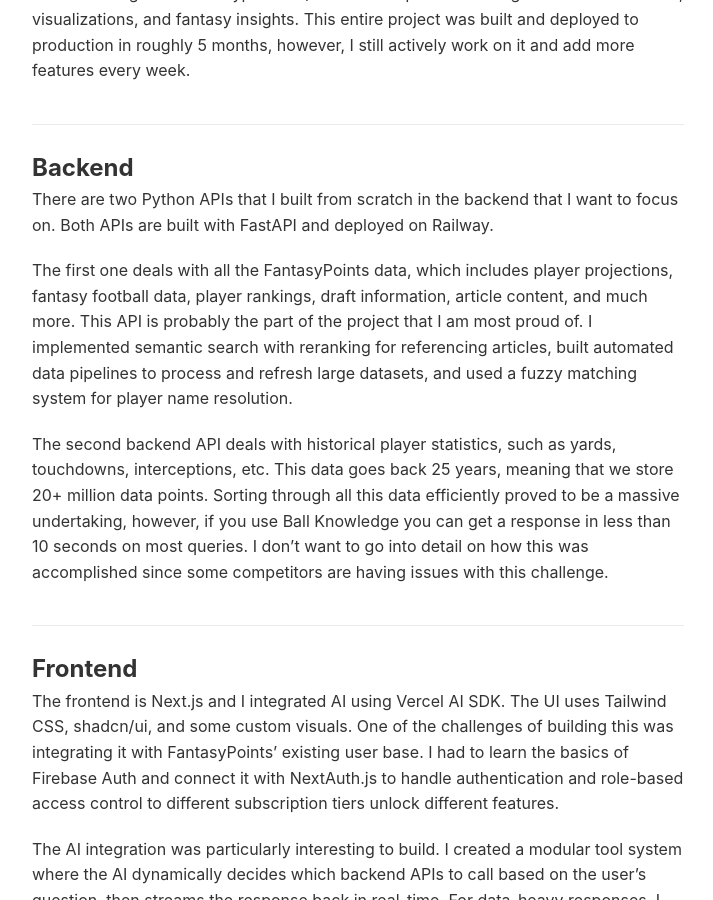
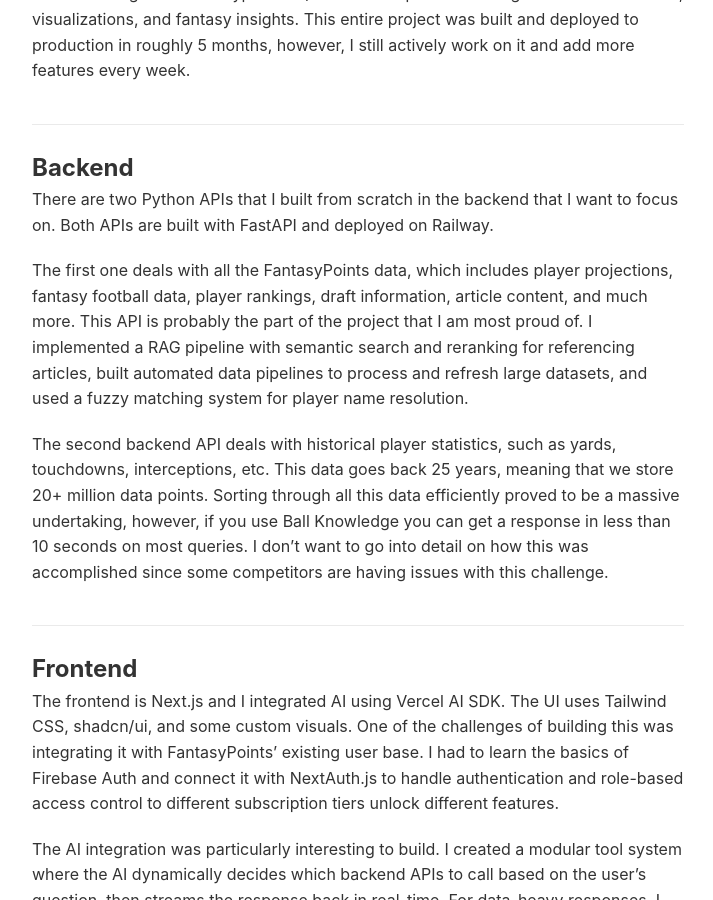
Before and after one commit to joseph-love-dev/joseph-love-dev.github.io, a Jekyll site: the page built from projects/fantasy-points.md, in a window 1280 px wide and 900 px high, scrolled down 869 px. Shown: the whole window, without its empty margins (282-995 px from the left). Built offline with Jekyll 4.4.1, drawn with Linux system fonts in a browser that asks for light colours.

Commit message:
fix: mentioned RAG

```diff
--- a/projects/fantasy-points.md
+++ b/projects/fantasy-points.md
@@ -19,7 +19,7 @@ Ball Knowledge is an AI chatbot that understands fantasy football better than Ch
 
 There are two Python APIs that I built from scratch in the backend that I want to focus on. Both APIs are built with FastAPI and deployed on Railway.
 
-The first one deals with all the FantasyPoints data, which includes player projections, fantasy football data, player rankings, draft information, article content, and much more. This API is probably the part of the project that I am most proud of. I implemented semantic search with reranking for referencing articles, built automated data pipelines to process and refresh large datasets, and used a fuzzy matching system for player name resolution.
+The first one deals with all the FantasyPoints data, which includes player projections, fantasy football data, player rankings, draft information, article content, and much more. This API is probably the part of the project that I am most proud of. I implemented a RAG pipeline with semantic search and reranking for referencing articles, built automated data pipelines to process and refresh large datasets, and used a fuzzy matching system for player name resolution.
 
 The second backend API deals with historical player statistics, such as yards, touchdowns, interceptions, etc. This data goes back 25 years, meaning that we store 20+ million data points. Sorting through all this data efficiently proved to be a massive undertaking, however, if you use Ball Knowledge you can get a response in less than 10 seconds on most queries. I don't want to go into detail on how this was accomplished since some competitors are having issues with this challenge.
 
```
